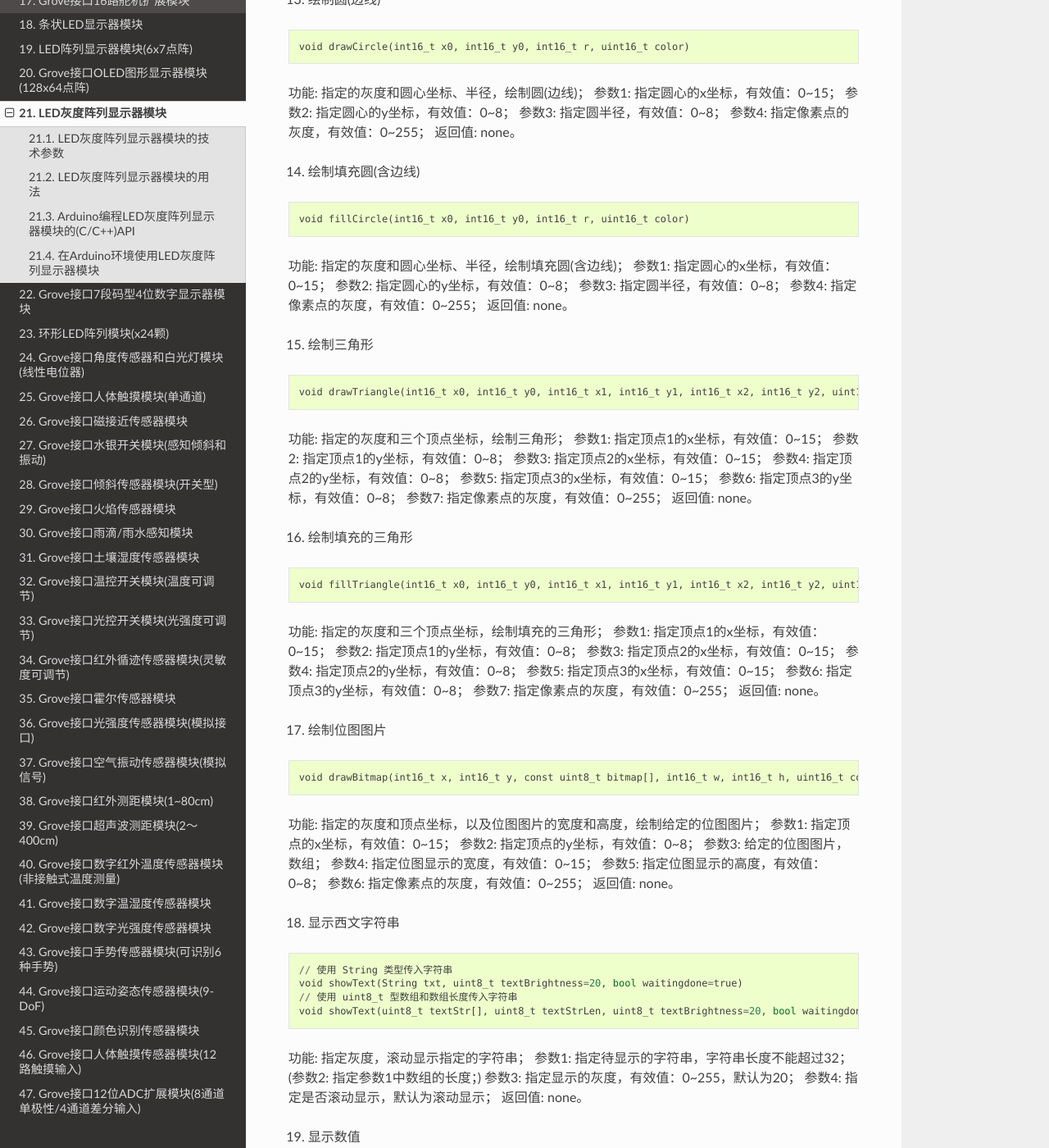
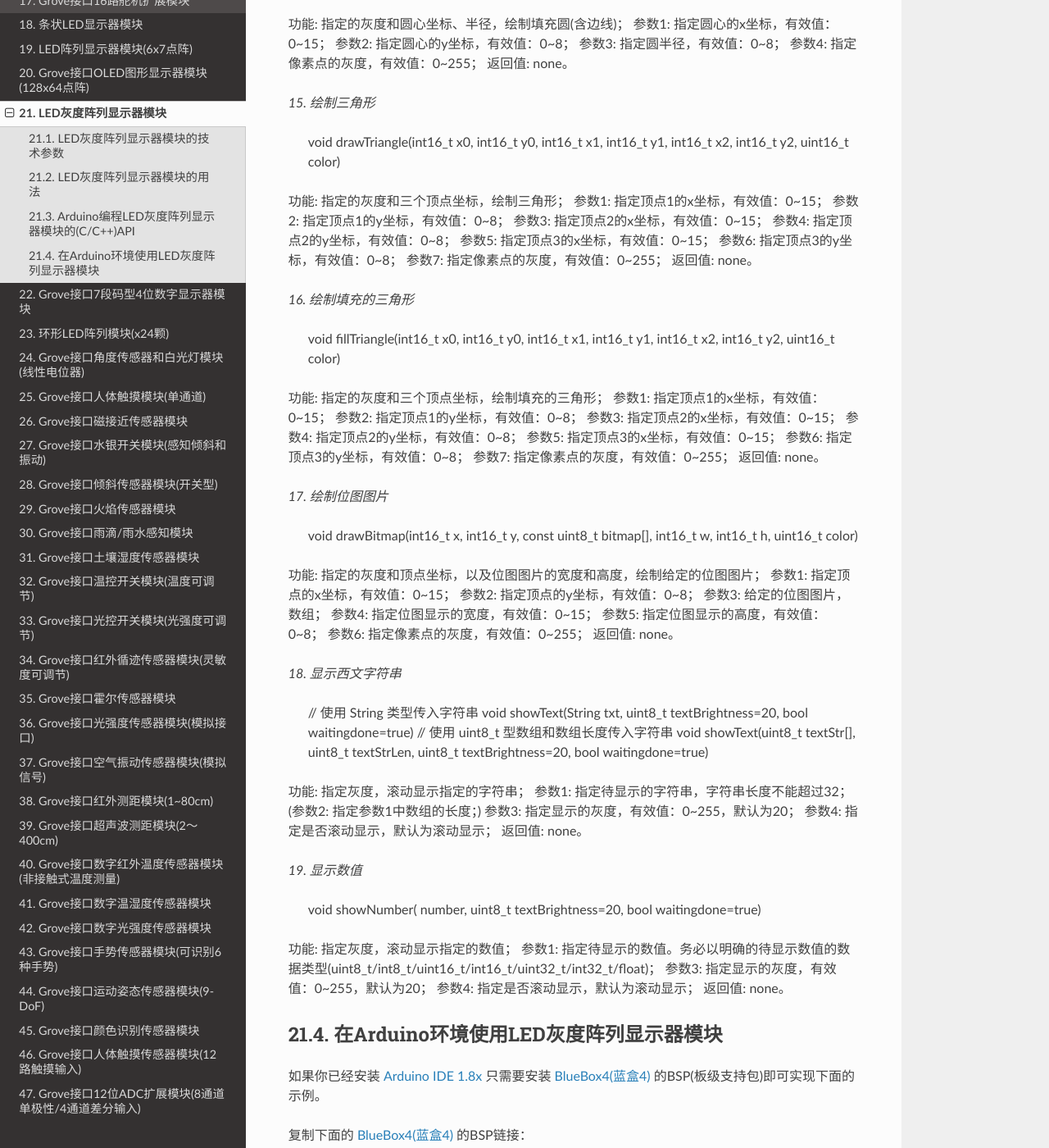
Before and after one commit to BradChan/GroveExtension, a Sphinx documentation site: the page built from source/GroveModules/Grove_D4_GreyLED9x16MatrixModule.rst, in a window 1280 px wide and 1400 px high, scrolled down 6394 px. Shown: the whole window at 82% size. Built offline with Sphinx 7.4.7 and the Read the Docs theme 2.0.0, drawn with Linux system fonts in a browser that asks for light colours; some of the changed text lies outside the part shown.

Commit message:
换种代码方法

```diff
--- a/source/GroveModules/Grove_D4_GreyLED9x16MatrixModule.rst
+++ b/source/GroveModules/Grove_D4_GreyLED9x16MatrixModule.rst
@@ -6,22 +6,22 @@ LED灰度阵列显示器模块
 
 我们现在介绍一种256级灰度的9x16点阵LED阵列，不仅能滚动显示文本字符和数字，还支持画图，显示256级灰度的图片！
 
-1. 波浪翻滚
+*1. 波浪翻滚*
 
 .. image:: ../_static/images/GroveModules/Grove_D4_GreyLED9x16MatrixModule/IMG_2551.gif
     :align: center
 
-2. 模拟地上鞭炮爆炸效果
+*2. 模拟地上鞭炮爆炸效果*
 
 .. image:: ../_static/images/GroveModules/Grove_D4_GreyLED9x16MatrixModule/IMG_2552.gif
     :align: center
 
-3. 绘制方形图案
+*3. 绘制方形图案*
 
 .. image:: ../_static/images/GroveModules/Grove_D4_GreyLED9x16MatrixModule/IMG_2553.gif
     :align: center
 
-4. 滚动显示字符和数字
+*4. 滚动显示字符和数字*
 
 .. image:: ../_static/images/GroveModules/Grove_D4_GreyLED9x16MatrixModule/IMG_2554.gif
     :align: center
@@ -77,26 +77,19 @@ LED灰度阵列显示器模块的用法
 Arduino编程LED灰度阵列显示器模块的(C/C++)API
 ==========================================
 
-1. LED灰度阵列显示器模块的构造器
-
-.. code-block::
+*1. LED灰度阵列显示器模块的构造器*
 
     LED9x16Matrix(uint8_t x=16, uint8_t y=9);
 
 参数1: 指定该显示器的列数，默认为16；
 参数2: 指定该显示器的行数，默认为9。
 
- 用法示例
-
- .. code-block::
-    :linenos:
+用法示例
 
     LED9x16Matrix  ledscr = LED9x16Matrix();
 
 
-2. 初始化LED灰度阵列显示器模块
-
-.. code-block::
+*2. 初始化LED灰度阵列显示器模块*
 
     void begin(uint8_t addr=0x74)
 
@@ -105,24 +98,16 @@ Arduino编程LED灰度阵列显示器模块的(C/C++)API
 返回值: none。
 
 
- 用法示例1(使用默认的从地址)
-
- .. code-block::
-    :linenos:
+用法示例1(使用默认的从地址)
 
     ledscr.begin();  // 使用默认的从地址：0x74
 
 
- 用法示例2(使用指定的从地址)
-
- .. code-block::
-    :linenos:
+用法示例2(使用指定的从地址)
 
     ledscr.begin(0x77);  // 使用指定的从地址：0x77 (请注意，使用这个地址之前，请按PCB上提示用烙铁修改配置)
 
-3. 清屏
-
-.. code-block::
+*3. 清屏*
 
     void clear(void)
 
@@ -130,9 +115,7 @@ Arduino编程LED灰度阵列显示器模块的(C/C++)API
 参数: none；
 返回值: none。
 
-4. 旋转显示方向
-
-.. code-block::
+*4. 旋转显示方向*
 
     void setRotation(uint8_t r)
 
@@ -140,9 +123,7 @@ Arduino编程LED灰度阵列显示器模块的(C/C++)API
 参数1: 指定显示方向，有效值：0~3。对于本模块，0和2是有效的；
 返回值: none。
 
-5. 绘制像素点
-
-.. code-block::
+*5. 绘制像素点*
 
     void drawPixel(int16_t x, int16_t y, uint16_t color)
 
@@ -152,7 +133,7 @@ Arduino编程LED灰度阵列显示器模块的(C/C++)API
 参数3: 指定像素点的灰度，有效值：0~255；
 返回值: none。
 
- 用法示例(模拟夜空中星星)
+用法示例(模拟夜空中星星)
 
 .. code-block::
     :linenos:
@@ -186,9 +167,7 @@ Arduino编程LED灰度阵列显示器模块的(C/C++)API
     屏幕上显示着的LED和灭的LED是否保持平衡？只是位置变化。如果我们能使用某种传感器测量屏幕显示亮度，
     你将会发现亮度几乎保持不变。
 
-6. 绘制直线
-
-.. code-block::
+*6. 绘制直线*
 
     void drawLine(int16_t x0, int16_t y0, int16_t x1, int16_t y1, uint16_t color)
 
@@ -200,9 +179,7 @@ Arduino编程LED灰度阵列显示器模块的(C/C++)API
 参数5: 指定像素点的灰度，有效值：0~255；
 返回值: none。
 
-7. 绘制水平直线
-
-.. code-block::
+*7. 绘制水平直线*
 
     void drawFastHLine(int16_t x, int16_t y, int16_t w, uint16_t color)
 
@@ -213,9 +190,7 @@ Arduino编程LED灰度阵列显示器模块的(C/C++)API
 参数4: 指定像素点的灰度，有效值：0~255；
 返回值: none。
 
-8. 绘制竖直线
-
-.. code-block::
+*8. 绘制竖直线*
 
     void drawFastVLine(int16_t x, int16_t y, int16_t h, uint16_t color)
 
@@ -227,9 +202,7 @@ Arduino编程LED灰度阵列显示器模块的(C/C++)API
 返回值: none。
 
 
-9. 绘制矩形(边线)
-
-.. code-block::
+*9. 绘制矩形(边线)*
 
     void drawRect(int16_t x, int16_t y, int16_t w, int16_t h, uint16_t color)
 
@@ -241,9 +214,7 @@ Arduino编程LED灰度阵列显示器模块的(C/C++)API
 参数5: 指定像素点的灰度，有效值：0~255；
 返回值: none。
 
-10. 绘制填充矩形(含边线)
-
-.. code-block::
+*10. 绘制填充矩形(含边线)*
 
     void fillRect(int16_t x, int16_t y, int16_t w, int16_t h, uint16_t color)
 
@@ -255,9 +226,7 @@ Arduino编程LED灰度阵列显示器模块的(C/C++)API
 参数5: 指定像素点的灰度，有效值：0~255；
 返回值: none。
 
-11. 绘制圆角矩形(边线)
-
-.. code-block::
+*11. 绘制圆角矩形(边线)*
 
     void drawRoundRect(int16_t x0, int16_t y0, int16_t w, int16_t h, int16_t radius, uint16_t color)
 
@@ -270,9 +239,7 @@ Arduino编程LED灰度阵列显示器模块的(C/C++)API
 参数6: 指定像素点的灰度，有效值：0~255；
 返回值: none。
 
-12. 绘制填充的圆角矩形(含边线)
-
-.. code-block::
+*12. 绘制填充的圆角矩形(含边线)*
 
     void fillRoundRect(int16_t x0, int16_t y0, int16_t w, int16_t h, int16_t radius, uint16_t color)
 
@@ -286,9 +253,7 @@ Arduino编程LED灰度阵列显示器模块的(C/C++)API
 返回值: none。
 
 
-13. 绘制圆(边线)
-
-.. code-block::
+*13. 绘制圆(边线)*
 
     void drawCircle(int16_t x0, int16_t y0, int16_t r, uint16_t color)
 
@@ -299,9 +264,7 @@ Arduino编程LED灰度阵列显示器模块的(C/C++)API
 参数4: 指定像素点的灰度，有效值：0~255；
 返回值: none。
 
-14. 绘制填充圆(含边线)
-
-.. code-block::
+*14. 绘制填充圆(含边线)*
 
     void fillCircle(int16_t x0, int16_t y0, int16_t r, uint16_t color)
 
@@ -312,9 +275,7 @@ Arduino编程LED灰度阵列显示器模块的(C/C++)API
 参数4: 指定像素点的灰度，有效值：0~255；
 返回值: none。
 
-15. 绘制三角形
-
-.. code-block::
+*15. 绘制三角形*
 
     void drawTriangle(int16_t x0, int16_t y0, int16_t x1, int16_t y1, int16_t x2, int16_t y2, uint16_t color)
 
@@ -328,9 +289,7 @@ Arduino编程LED灰度阵列显示器模块的(C/C++)API
 参数7: 指定像素点的灰度，有效值：0~255；
 返回值: none。
 
-16. 绘制填充的三角形
-
-.. code-block::
+*16. 绘制填充的三角形*
 
     void fillTriangle(int16_t x0, int16_t y0, int16_t x1, int16_t y1, int16_t x2, int16_t y2, uint16_t color)
 
@@ -344,9 +303,7 @@ Arduino编程LED灰度阵列显示器模块的(C/C++)API
 参数7: 指定像素点的灰度，有效值：0~255；
 返回值: none。
 
-17. 绘制位图图片
-
-.. code-block::
+*17. 绘制位图图片*
 
     void drawBitmap(int16_t x, int16_t y, const uint8_t bitmap[], int16_t w, int16_t h, uint16_t color)
 
@@ -359,9 +316,7 @@ Arduino编程LED灰度阵列显示器模块的(C/C++)API
 参数6: 指定像素点的灰度，有效值：0~255；
 返回值: none。
 
-18. 显示西文字符串
-
-.. code-block::
+*18. 显示西文字符串*
 
     // 使用 String 类型传入字符串
     void showText(String txt, uint8_t textBrightness=20, bool waitingdone=true)
@@ -375,9 +330,7 @@ Arduino编程LED灰度阵列显示器模块的(C/C++)API
 参数4: 指定是否滚动显示，默认为滚动显示；
 返回值: none。
 
-19. 显示数值
-
-.. code-block::
+*19. 显示数值*
 
     void showNumber( number, uint8_t textBrightness=20, bool waitingdone=true)
 
```
Also changed, not shown: other parts of source/GroveModules/Grove_D4_GreyLED9x16MatrixModule.rst (+1 -1 lines).
